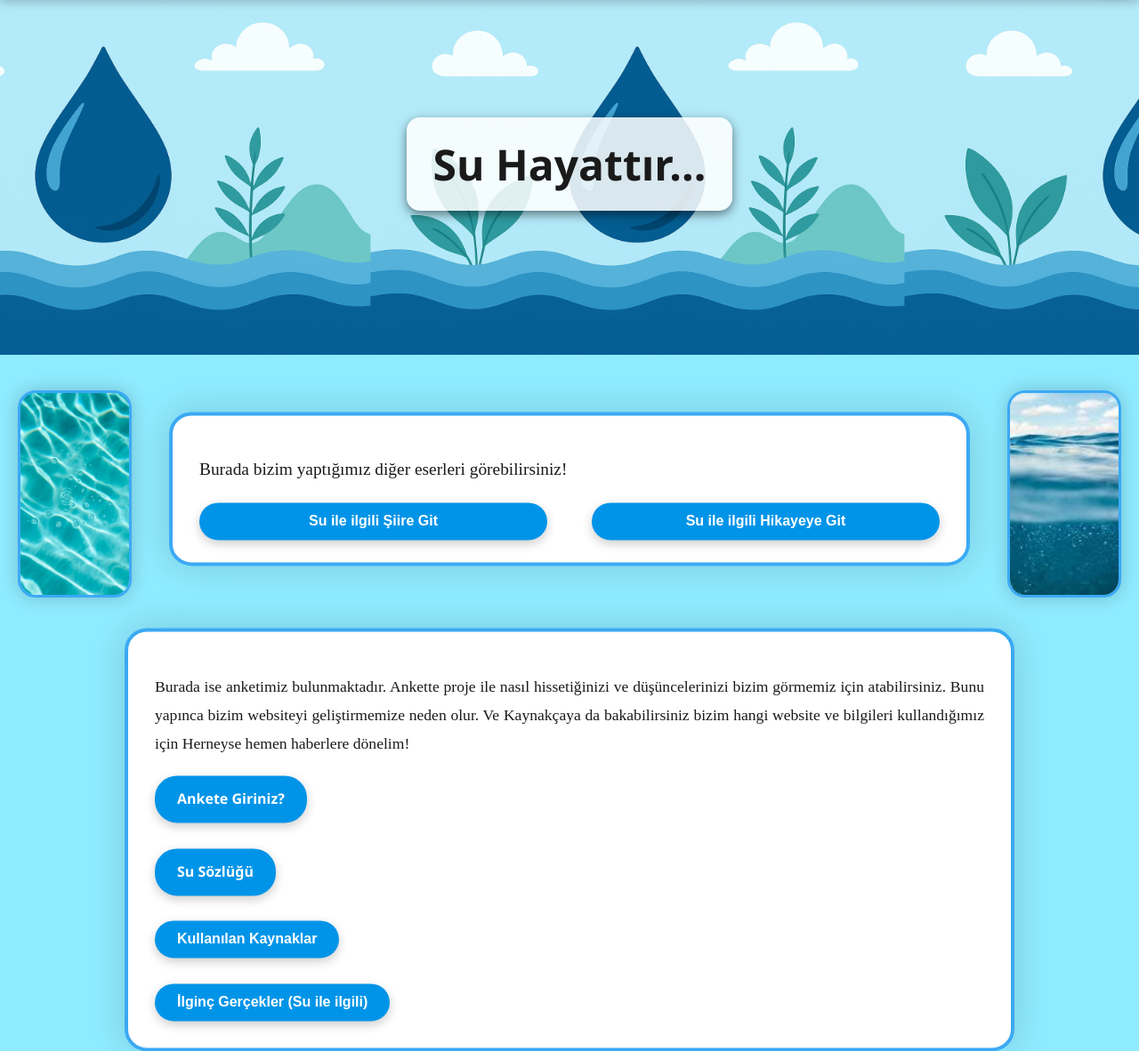
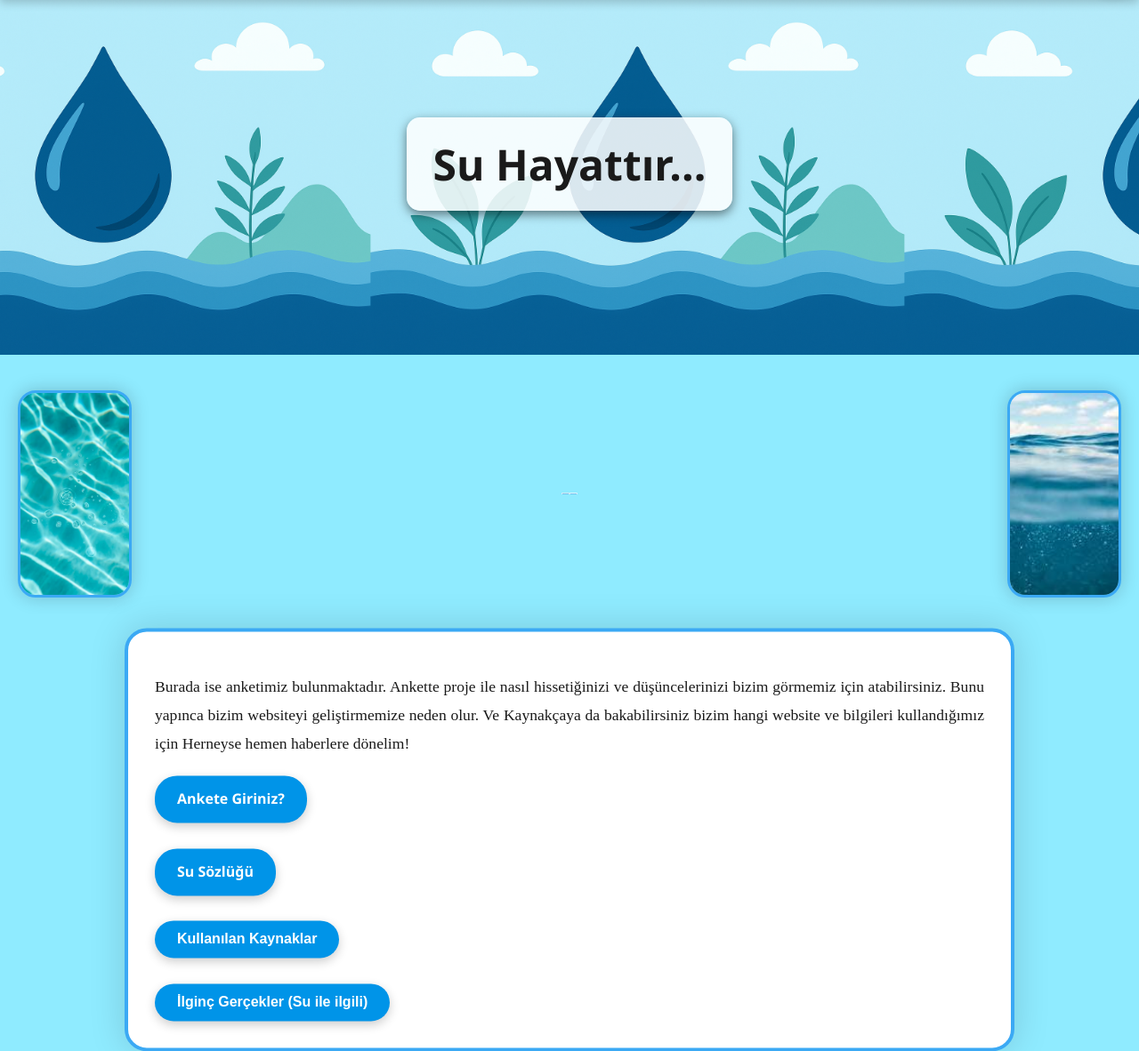
Before and after one commit to suprojegrubu/Su-Grubu, a Flask app: page / in a window 1280 px wide, with the pointer over the restyled element. Shown: the part 47-1229 px from the top of the page at 89% size. Run offline with Flask 3, Linux system fonts and the light colour scheme.

Commit message:
Update index.html

```diff
--- a/templates/index.html
+++ b/templates/index.html
@@ -252,8 +252,9 @@ body.dark .content-second {
   color: var(--text-color);
 }
 
-
-
+    .content:hover, .content-second:hover {
+      scale: 2% 1%;
+    }
 
     .paragraph {
       font-size: 1.1em;
```
